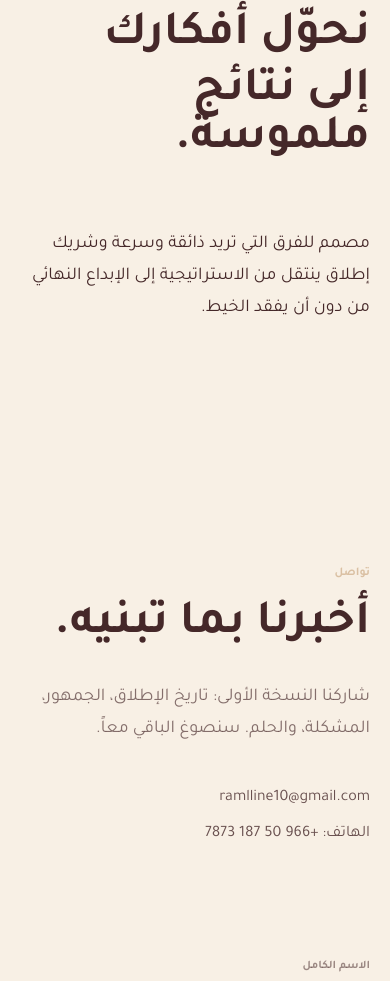
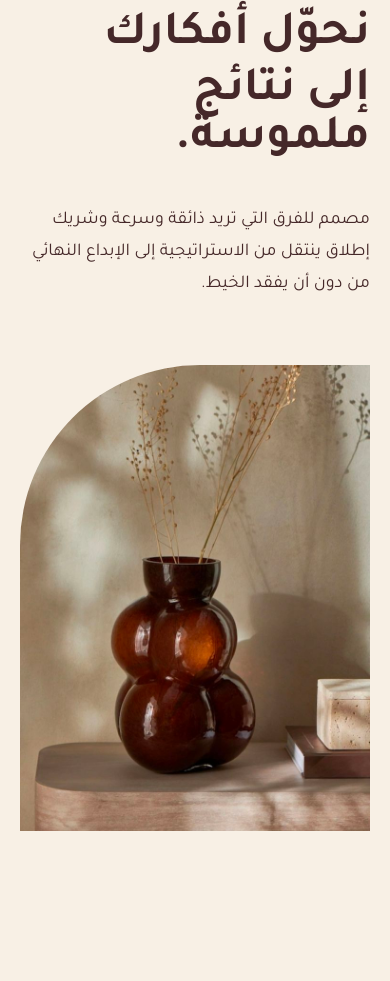
Before and after one commit to rohankumar009/RahmaMedia, a website: page index.html in a window 390 px wide. Shown: the part 3891-4872 px from the top of the page. Drawn offline with nearby package versions, Linux system fonts and the light colour scheme.

Commit message:
new image addition

```diff
--- a/i18n/ar.json
+++ b/i18n/ar.json
@@ -66,6 +66,7 @@
   "index.cta.title_1": "نحوّل أفكارك",
   "index.cta.title_2":" إلى نتائج ملموسة.",
   "index.cta.body": "مصمم للفرق التي تريد ذائقة وسرعة وشريك إطلاق ينتقل من الاستراتيجية إلى الإبداع النهائي من دون أن يفقد الخيط.",
+  "index.cta.image_alt": "تفاصيل زهرية ناعمة لرحمة ميديا",
   "index.contact.kicker": "تواصل",
   "index.contact.title": "أخبرنا بما تبنيه.",
   "index.contact.body": "شاركنا النسخة الأولى: تاريخ الإطلاق، الجمهور، المشكلة، والحلم. سنصوغ الباقي معاً.",
--- a/i18n/en.json
+++ b/i18n/en.json
@@ -63,6 +63,7 @@
   "index.cta.title_1": "Bring the idea.",
   "index.cta.title_2": "We'll build the attention.",
   "index.cta.body": "Built for teams that want taste, speed, and a launch partner who can move from strategy to finished creative without losing the thread.",
+  "index.cta.image_alt": "Soft floral detail for Rahma Media",
   "index.contact.kicker": "Contact",
   "index.contact.title": "Tell us what you're building.",
   "index.contact.body": "Share the rough version. The launch date, the audience, the problem, the dream. We can shape the rest together.",
--- a/index.html
+++ b/index.html
@@ -333,14 +333,21 @@
 
       <!-- CTA -->
       <section class="bg-paper py-28 text-[#452829] lg:py-36" data-nav-theme="light">
-        <div class="content-container grid gap-16 lg:grid-cols-[0.9fr_0.95fr] lg:items-center lg:gap-14 xl:px-12" data-reveal>
-          <div>
-            <h2 class="font-display text-5xl leading-[1.0] md:text-6xl lg:text-7xl" data-i18n="index.cta.title_1">Bring the idea.</h2>
-            <h2 class="mt-2 font-display text-5xl leading-[1.0] md:text-6xl lg:text-7xl" data-i18n="index.cta.title_2">We'll build the attention.</h2>
+        <div class="content-container idea-cta-layout xl:px-12" data-reveal>
+          <div class="idea-cta-copy">
+            <div>
+              <h2 class="font-display text-5xl leading-[1.0] md:text-6xl lg:text-7xl" data-i18n="index.cta.title_1">Bring the idea.</h2>
+              <h2 class="mt-2 font-display text-5xl leading-[1.0] md:text-6xl lg:text-7xl" data-i18n="index.cta.title_2">We'll build the attention.</h2>
+            </div>
+            <p class="idea-cta-body text-lg leading-[1.8] text-[#452829]/72" data-i18n="index.cta.body">
+              Built for teams that want taste, speed, and a launch partner who can move from strategy to finished creative without losing the thread.
+            </p>
           </div>
-          <p class="w-full text-lg leading-[1.8] text-[#452829]/72 lg:max-w-[35rem] lg:justify-self-end" data-i18n="index.cta.body">
-            Built for teams that want taste, speed, and a launch partner who can move from strategy to finished creative without losing the thread.
-          </p>
+          <div class="idea-cta-media">
+            <div class="idea-cta-image-wrap">
+              <img src="./assets/ideapageflower.jpg" alt="Soft floral detail for Rahma Media" data-i18n-alt="index.cta.image_alt" />
+            </div>
+          </div>
         </div>
       </section>
 
--- a/styles.css
+++ b/styles.css
@@ -465,6 +465,69 @@ html[dir="rtl"] .nav-link:focus-visible::after {
   text-decoration: underline;
   text-decoration-color: #DAC0A3;
   text-underline-offset: 4px;
+}
+
+.idea-cta-layout {
+  display: grid;
+  gap: 4rem;
+  align-items: center;
+}
+
+.idea-cta-copy {
+  display: flex;
+  flex-direction: column;
+  justify-content: space-between;
+  align-self: stretch;
+}
+
+.idea-cta-media {
+  display: flex;
+  flex-direction: column;
+  align-items: center;
+  width: min(100%, 35rem);
+}
+
+.idea-cta-image-wrap {
+  aspect-ratio: 3 / 4;
+  overflow: hidden;
+  border-radius: 0;
+  border-top-left-radius: 180px 180px;
+}
+
+.idea-cta-image-wrap img {
+  display: block;
+  width: 100%;
+  height: 100%;
+  object-fit: cover;
+}
+
+.idea-cta-body {
+  width: 100%;
+  max-width: 31rem;
+  margin-top: 2.5rem;
+  text-align: start;
+}
+
+@media (min-width: 1024px) {
+  .idea-cta-layout {
+    grid-template-columns: 0.9fr 0.95fr;
+    gap: 3.5rem;
+    direction: ltr;
+  }
+
+  .idea-cta-copy,
+  .idea-cta-media {
+    direction: ltr;
+  }
+
+  html[dir="rtl"] .idea-cta-copy,
+  html[dir="rtl"] .idea-cta-media {
+    direction: rtl;
+  }
+
+  .idea-cta-media {
+    justify-self: end;
+  }
 }
 
 /* ---- Language toggle ---- */
@@ -1366,6 +1429,10 @@ html[lang="ar"] .project-case-study-section h4 {
     grid-template-columns: 1fr;
   }
 
+  .idea-cta-media {
+    width: 100%;
+  }
+
   .project-case-study {
     margin-inline-start: 0;
   }
```
